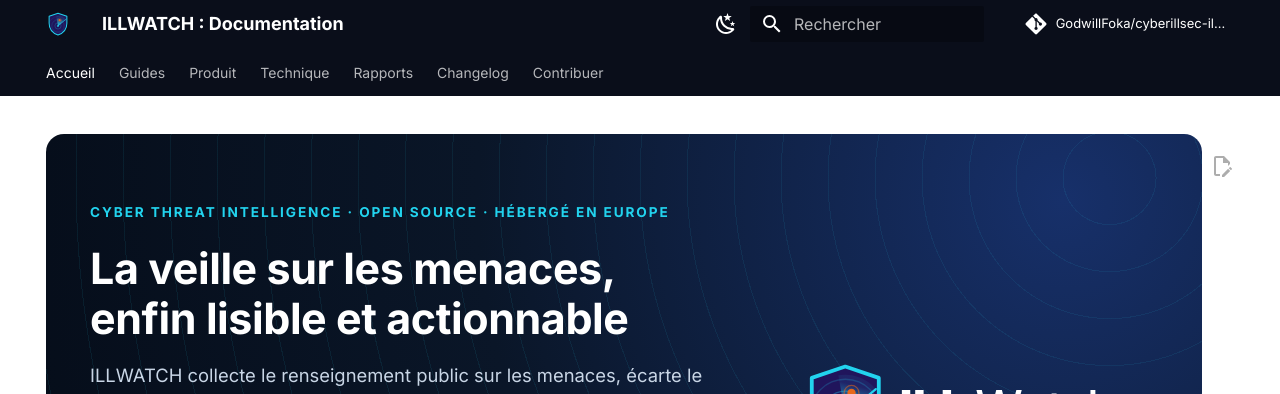
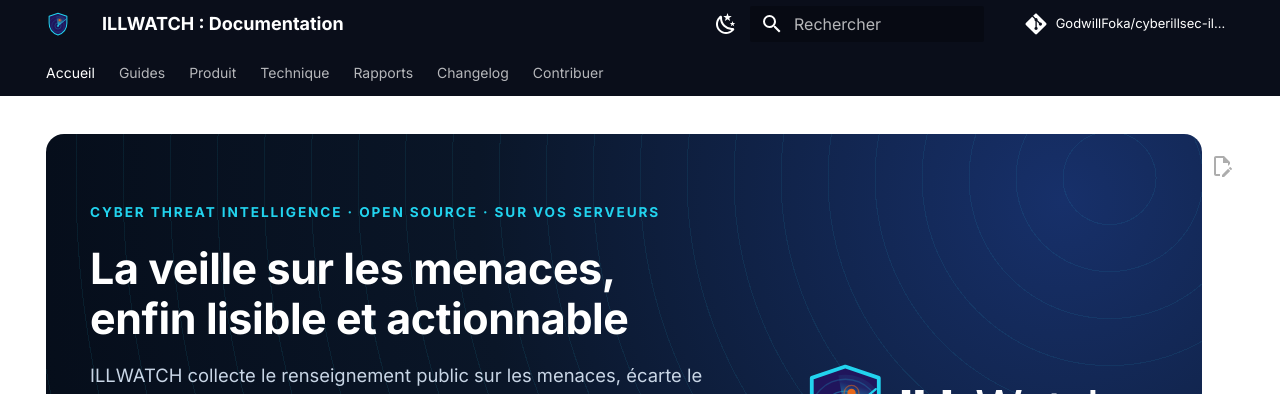
Before and after one commit to GodwillFoka/cyberillsec-illwatch, an MkDocs documentation site: the page built from docs/README.md, in a window 1280 px wide and 900 px high. Shown: the top 394 px of the window. Built offline with MkDocs 1.6.1 and Material for MkDocs 9.7.7, drawn with Linux system fonts in a browser that asks for light colours; comment, search, counter and statistics services are not loaded.

Commit message:
docs: « sur vos serveurs » au lieu de « hébergé en Europe » (le VPS européen n'est pas encore en service)
Co-Authored-By: Claude Opus 5.5 <noreply@anthropic.com>
Claude-Session: https://claude.ai/code/session_01NPt4LZVic9KCAEbQc6hNQi

```diff
--- a/docs/README.md
+++ b/docs/README.md
@@ -8,7 +8,7 @@ hide:
 
 <div class="iw-hero-text" markdown>
 
-<span class="iw-kicker">Cyber Threat Intelligence · open source · hébergé en Europe</span>
+<span class="iw-kicker">Cyber Threat Intelligence · open source · sur vos serveurs</span>
 
 # La veille sur les menaces, enfin lisible et actionnable
 
```
Also changed, not shown: docs/PRODUCT_VISION.md (+1 -1 lines).
